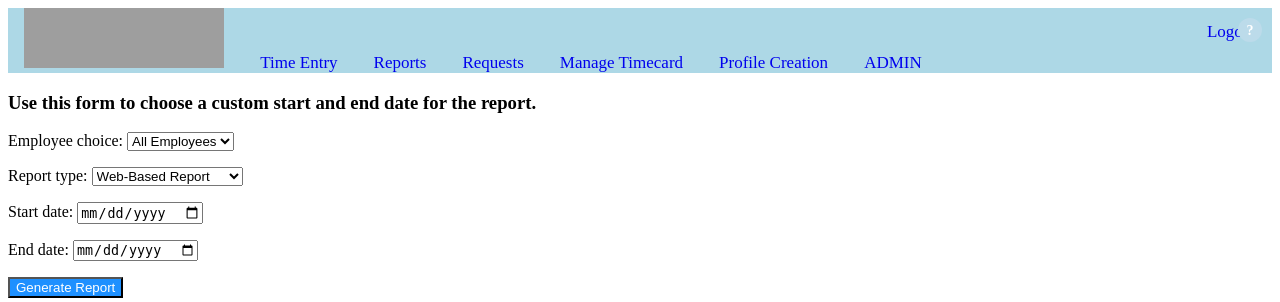
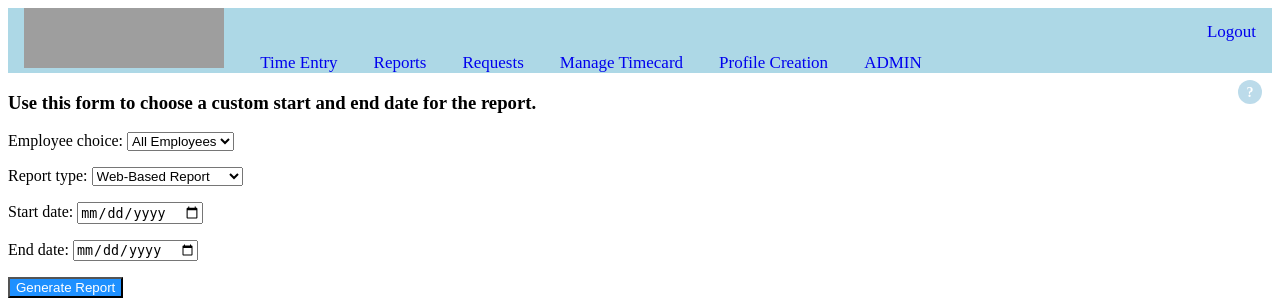
Before and after one commit to JMD-03/INFSYS4850, a Django app: page /reports/ in a window 1280 px wide. Shown: the top 302 px of the page. Run offline with Django 3.2, Linux system fonts and the light colour scheme; the visitor is signed in with stand-in values (Sample User, id 1); grey boxes are pictures that could not be loaded.

Commit message:
adjusted height

```diff
--- a/src/templates/profileCreation.html
+++ b/src/templates/profileCreation.html
@@ -3,7 +3,7 @@
   <style>
       .help-tip{
   position: absolute;
-  top: 18px;
+  top: 80px;
   right: 18px;
   text-align: center;
   background-color: #BCDBEA;
--- a/src/templates/reports.html
+++ b/src/templates/reports.html
@@ -3,7 +3,7 @@
   <style>
       .help-tip{
   position: absolute;
-  top: 18px;
+  top: 80px;
   right: 18px;
   text-align: center;
   background-color: #BCDBEA;
--- a/src/templates/requests.html
+++ b/src/templates/requests.html
@@ -4,7 +4,7 @@
   <style>
       .help-tip{
   position: absolute;
-  top: 18px;
+  top: 80px;
   right: 18px;
   text-align: center;
   background-color: #BCDBEA;
--- a/src/templates/timeEdit.html
+++ b/src/templates/timeEdit.html
@@ -5,7 +5,7 @@
     <style>
         .help-tip{
     position: absolute;
-    top: 18px;
+    top: 80px;
     right: 18px;
     text-align: center;
     background-color: #BCDBEA;
--- a/src/templates/timeEntry.html
+++ b/src/templates/timeEntry.html
@@ -5,7 +5,7 @@
     <style>
         .help-tip{
     position: absolute;
-    top: 18px;
+    top: 80px;
     right: 18px;
     text-align: center;
     background-color: #BCDBEA;
```
